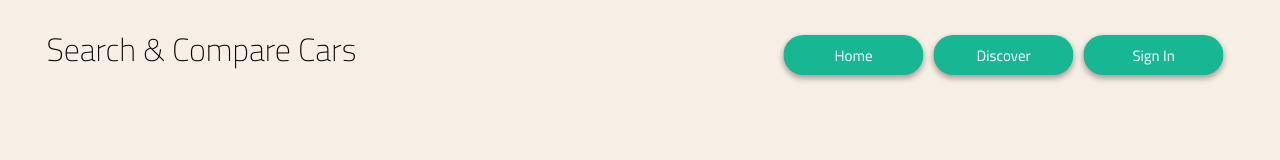
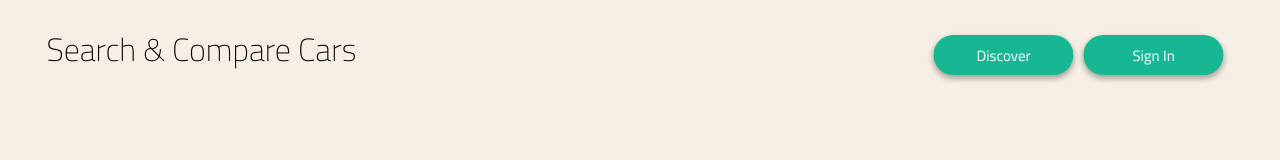
Before and after one commit to Dextwelwe/compare-cars, a React (Create React App) app in the folder FE/car-comparaison/: page / in a window 1280 px wide. Shown: the top 160 px of the page. Built offline with nearby package versions, Linux system fonts and the light colour scheme; no server answers.

Commit message:
header state est partager sur tout les pages

```diff
--- a/FE/car-comparaison/src/App.js
+++ b/FE/car-comparaison/src/App.js
@@ -2,12 +2,13 @@ import Main from './MainPage/main.js';
 import { BrowserRouter as Router, Route, Routes } from 'react-router-dom';
 import CarView from './CarView/CarView.js'
 import NotFoundPage from './NotFound.js'
+import Header from './header/Header';
 
 function App() {
   return (
     <Router>
+      <Header></Header>
       <Routes>
-
         <Route exact path="/"element={<Main></Main>} />
         <Route path="/cars/:id" element={<CarView></CarView>} />
         <Route path='*' element={<NotFoundPage></NotFoundPage>} />
--- a/FE/car-comparaison/src/header/Header.js
+++ b/FE/car-comparaison/src/header/Header.js
@@ -4,23 +4,25 @@ import {Toaster} from "react-hot-toast";
 import {toast} from "react-hot-toast";
 import arrowDown from '../images/caret-down-solid.svg'
 import LoginPopup from '../Login/LoginPopup';
+import { useLocation , useNavigate} from 'react-router-dom';
 export default function Header() {
-
-
-
     const [isLoginOpen, setIsLoginOpen] = useState(false);
     const [isLogged, setIsLogged] = useState(false);
     const [username, setUserName] = useState("");
-    const [isMain , setIsMain] = useState('');
+    const [isMain , setIsMain] = useState('true');
+    const location = useLocation();
+    const navigate = useNavigate();
+
     useEffect(() => {
-      checkUrl()
-      window.addEventListener('popstate', checkUrl);
-
-    },[]);
+     console.log(location.pathname)
+     checkUrl()
+    },[location.pathname]);
 
     function checkUrl(){
-      if (window.location.href ==="http://localhost:3000/"){
-        setIsMain('true');
+      if (location.pathname ==="/"){
+        setIsMain(true);
+      }else {
+        setIsMain(false)
       }
     }
     const updateUser = (username) => {
@@ -38,7 +40,7 @@ export default function Header() {
             <h1 id='titleHeader'>Search & Compare Cars</h1>
             <div className='divButtonHeader'>
               { !isMain &&
-            <button type='button' className='button'>Home</button>
+            <button type='button' className='button' onClick={()=>navigate('/')}>Home</button>
               }
             <button className='button'>Discover</button>
             {isLogged ? (
--- a/FE/car-comparaison/src/index.js
+++ b/FE/car-comparaison/src/index.js
@@ -9,7 +9,7 @@ import Header from './header/Header';
 const root = ReactDOM.createRoot(document.getElementById('root'));
 root.render(
   <div className='root'>
-    <Header></Header>
+
     <App />
   </div>
 );
```
